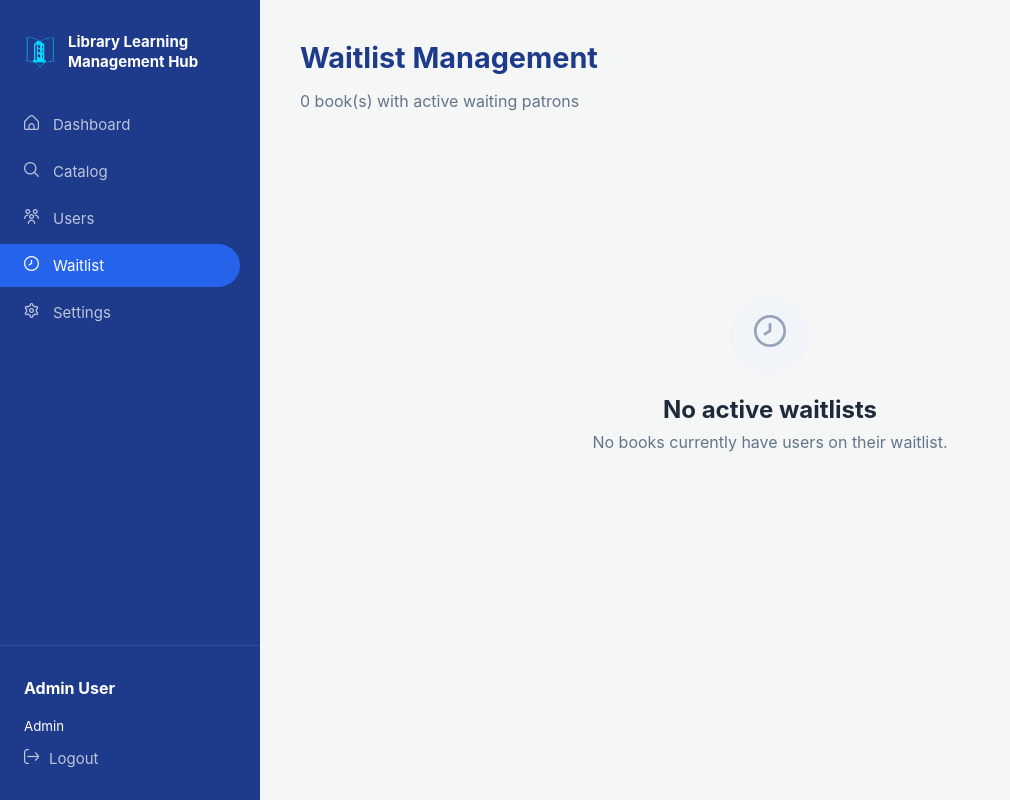
After one commit to aishk-afk/LMS, a PHP site: page /admin_waitlist.php in a window 1280 px wide. The commit adds this page. Shown: the whole page, without its empty margins (0-1010 px from the left). Run offline with PHP 8.4, Linux system fonts and the light colour scheme; data comes from the database, SQL or seed files in the repository; data that the repository does not hold is empty; some libraries are stand-ins or nearby versions.

Commit message:
admin_waitlist pacheck
Co-authored-by: Copilot <copilot@github.com>

```diff
--- a/admin_catalog.php
+++ b/admin_catalog.php
@@ -60,7 +60,7 @@ $result = $conn->query($query);
                     <li class="nav-item"><a href="admin_dashboard.html"><i class="fi fi-rr-home"></i> Dashboard</a></li>
                     <li class="nav-item active"><a href="admin_catalog.php"><i class="fi fi-rr-search"></i> Catalog</a></li>
                     <li class="nav-item"><a href="admin_users.html"><i class="fi fi-rr-users-alt"></i> Users</a></li>
-                    <li class="nav-item"><a href="admin_waitlist.html"><i class="fi fi-rr-clock"></i> Waitlist</a></li>
+                    <li class="nav-item"><a href="admin_waitlist.php"><i class="fi fi-rr-clock"></i> Waitlist</a></li>
                     <li class="nav-item"><a href="admin_settings.html"><i class="fi fi-rr-settings"></i> Settings</a></li>
                 </ul>
             </nav>
--- a/admin_dashboard.html
+++ b/admin_dashboard.html
@@ -153,7 +153,7 @@
                     <li class="nav-item active"><a href="#"><i class="fi fi-rr-home"></i> Dashboard</a></li>
                     <li class="nav-item"><a href="admin_catalog.php"><i class="fi fi-rr-search"></i> Catalog</a></li>
                     <li class="nav-item"><a href="admin_users.html"><i class="fi fi-rr-users-alt"></i> Users</a></li>
-                    <li class="nav-item"><a href="admin_waitlist.html"><i class="fi fi-rr-clock"></i> Waitlist</a></li>
+                    <li class="nav-item"><a href="admin_waitlist.php"><i class="fi fi-rr-clock"></i> Waitlist</a></li>
                     <li class="nav-item"><a href="admin_settings.html"><i class="fi fi-rr-settings"></i> Settings</a></li>
                 </ul>
             </nav>
--- a/admin_settings.html
+++ b/admin_settings.html
@@ -148,7 +148,7 @@
                     <li class="nav-item"><a href="admin_dashboard.html"><i class="fi fi-rr-home"></i> Dashboard</a></li>
                     <li class="nav-item"><a href="admin_catalog.php"><i class="fi fi-rr-search"></i> Catalog</a></li>
                     <li class="nav-item"><a href="admin_users.html"><i class="fi fi-rr-users-alt"></i> Users</a></li>
-                    <li class="nav-item"><a href="admin_waitlist.html"><i class="fi fi-rr-clock"></i> Waitlist</a></li>
+                    <li class="nav-item"><a href="admin_waitlist.php"><i class="fi fi-rr-clock"></i> Waitlist</a></li>
                     <li class="nav-item active"><a href="#"><i class="fi fi-rr-settings"></i> Settings</a></li>
                 </ul>
             </nav>
--- a/admin_users.html
+++ b/admin_users.html
@@ -131,7 +131,7 @@
                     <li class="nav-item"><a href="admin_dashboard.html"><i class="fi fi-rr-home"></i> Dashboard</a></li>
                     <li class="nav-item"><a href="admin_catalog.php"><i class="fi fi-rr-search"></i> Catalog</a></li>
                     <li class="nav-item active"><a href="#"><i class="fi fi-rr-users-alt"></i> Users</a></li>
-                    <li class="nav-item"><a href="admin_waitlist.html"><i class="fi fi-rr-clock"></i> Waitlist</a></li>
+                    <li class="nav-item"><a href="admin_waitlist.php"><i class="fi fi-rr-clock"></i> Waitlist</a></li>
                     <li class="nav-item"><a href="admin_settings.html"><i class="fi fi-rr-settings"></i> Settings</a></li>
                 </ul>
             </nav>
--- /dev/null
+++ b/admin_waitlist.php
@@ -0,0 +1,234 @@
+<?php
+include 'db_config.php';
+
+$sql = "SELECT b.book_id, b.title, b.image_url, b.edition,
+        GROUP_CONCAT(u.first_name, ' ', u.last_name ORDER BY w.request_date ASC SEPARATOR '||') as borrower_names,
+        GROUP_CONCAT(u.email ORDER BY w.request_date ASC SEPARATOR '||') as borrower_emails,
+        GROUP_CONCAT(u.user_type ORDER BY w.request_date ASC SEPARATOR '||') as borrower_types,
+        COUNT(w.waitlist_id) as waiting_count
+        FROM waitlist w
+        JOIN book b ON w.Book_book_id = b.book_id
+        JOIN user u ON w.Member_user_id = u.user_id
+        GROUP BY b.book_id";
+
+$waitlist_result = $conn->query($sql);
+?>
+
+<!DOCTYPE html>
+<html lang="en">
+
+<head>
+    <meta charset="UTF-8">
+    <meta name="viewport" content="width=device-width, initial-scale=1.0">
+    <title>Library Management System - Waitlist</title>
+    <link rel="stylesheet" href="css/admin.css">
+    <link rel="stylesheet" href="css/layout.css">
+    <link rel="stylesheet" href="css/sidebar.css">
+    <link rel='stylesheet' href='https://cdn-uicons.flaticon.com/uicons-regular-rounded/css/uicons-regular-rounded.css'>
+    <style>
+        /* --- WAITLIST SPECIFIC STYLES --- */
+        .waitlist-header {
+            display: flex;
+            justify-content: space-between;
+            align-items: flex-start;
+            margin-bottom: 30px;
+        }
+
+        .search-container {
+            position: relative;
+            width: 350px;
+        }
+
+        .search-container i {
+            position: absolute;
+            left: 15px;
+            top: 50%;
+            transform: translateY(-50%);
+            color: #94a3b8;
+        }
+
+        .search-input {
+            width: 100%;
+            padding: 12px 15px 12px 45px;
+            border: 1px solid #e2e8f0;
+            border-radius: 12px;
+            background: white;
+            font-size: 14px;
+            outline: none;
+            transition: border-color 0.2s;
+        }
+
+        .search-input:focus {
+            border-color: #2563eb;
+        }
+
+        /* Empty State Box from Figma */
+        .empty-state-container {
+            width: 100%;
+            height: 400px;
+            border: 2px dashed #e2e8f0;
+            border-radius: 24px;
+            display: flex;
+            flex-direction: column;
+            align-items: center;
+            justify-content: center;
+            text-align: center;
+            background: rgba(248, 250, 252, 0.5);
+            margin-top: 20px;
+        }
+
+        .empty-icon-circle {
+            width: 80px;
+            height: 80px;
+            background: #eff6ff;
+            border-radius: 50%;
+            display: flex;
+            align-items: center;
+            justify-content: center;
+            margin-bottom: 20px;
+        }
+
+        .empty-icon-circle i {
+            font-size: 32px;
+            color: #3b82f6;
+            opacity: 0.6;
+        }
+
+        .empty-state-container h2 {
+            font-size: 20px;
+            color: #1e293b;
+            margin: 0 0 8px 0;
+        }
+
+        .empty-state-container p {
+            font-size: 14px;
+            color: #64748b;
+            margin: 0;
+        }
+    </style>
+</head>
+
+<body>
+    <div class="admin-container">
+        <aside class="sidebar">
+            <div class="sidebar-header">
+                <img src="applogo(2).png" alt="Logo" class="logo-icon">
+                <h2 class="brand-name">Library Learning Management Hub</h2>
+            </div>
+            <nav class="sidebar-nav">
+                <ul>
+                    <li class="nav-item"><a href="admin_dashboard.html"><i class="fi fi-rr-home"></i> Dashboard</a></li>
+                    <li class="nav-item"><a href="admin_catalog.php"><i class="fi fi-rr-search"></i> Catalog</a></li>
+                    <li class="nav-item"><a href="admin_users.html"><i class="fi fi-rr-users-alt"></i> Users</a></li>
+                    <li class="nav-item active"><a href="admin_waitlist.php"><i class="fi fi-rr-clock"></i> Waitlist</a></li>
+                    <li class="nav-item"><a href="admin_settings.html"><i class="fi fi-rr-settings"></i> Settings</a>
+                    </li>
+                </ul>
+            </nav>
+            <div class="sidebar-footer">
+                <div class="admin-profile">
+                    <strong>Admin User</strong><br><small>Admin</small>
+                </div>
+                <a href="index.html" class="logout-link"><i class="fi fi-rr-exit"></i> Logout</a>
+            </div>
+        </aside>
+
+        <main class="main-content">
+            <div class="header-section" style="margin-bottom: 30px;">
+                <h1 style="font-size: 1.8rem; color: #1e3a8a; margin: 0;">Waitlist Management</h1>
+                <p style="color: #64748b;">
+                    <?php echo ($waitlist_result && $waitlist_result->num_rows > 0) ? $waitlist_result->num_rows : '0'; ?>
+                    book(s) with active waiting patrons
+                </p>
+            </div>
+
+            <?php if ($waitlist_result && $waitlist_result->num_rows > 0): ?>
+                <?php while ($row = $waitlist_result->fetch_assoc()):
+                    $names = explode('||', $row['borrower_names']);
+                    $emails = explode('||', $row['borrower_emails']);
+                    $types = explode('||', $row['borrower_types']);
+                    ?>
+                    <div
+                        style="background: white; border-radius: 16px; border: 1px solid #e2e8f0; padding: 24px; margin-bottom: 25px; box-shadow: 0 2px 4px rgba(0,0,0,0.02);">
+
+                        <div style="display: flex; gap: 20px; border-bottom: 1px solid #f1f5f9; padding-bottom: 20px;">
+                            <img src="<?php echo htmlspecialchars($row['image_url']); ?>"
+                                style="width: 70px; height: 95px; border-radius: 8px; object-fit: cover;">
+                            <div style="flex-grow: 1;">
+                                <h2 style="font-size: 1.2rem; color: #1e293b; margin: 0;">
+                                    <?php echo htmlspecialchars($row['title']); ?>
+                                </h2>
+                                <p style="color: #64748b; font-size: 0.85rem; margin: 4px 0;">
+                                    <?php echo htmlspecialchars($row['edition']); ?>
+                                </p>
+                                <div style="display: flex; gap: 8px; margin-top: 10px;">
+                                    <span
+                                        style="background: #eff6ff; color: #3b82f6; padding: 4px 12px; border-radius: 6px; font-size: 0.75rem; font-weight: 600;">Home-Use</span>
+                                    <span
+                                        style="background: #fef2f2; color: #ef4444; padding: 4px 12px; border-radius: 6px; font-size: 0.75rem; font-weight: 600;">Unavailable</span>
+                                </div>
+                            </div>
+
+                            <div
+                                style="background: #fff7ed; border: 1px solid #ffedd5; padding: 8px 15px; border-radius: 12px; text-align: center; min-width: 70px;">
+                                <p
+                                    style="margin: 0; font-size: 0.65rem; color: #c2410c; font-weight: 700; text-transform: uppercase;">
+                                    Waiting</p>
+                                <p style="margin: 0; font-size: 1.4rem; color: #ea580c; font-weight: 800;">
+                                    <?php echo $row['waiting_count']; ?>
+                                </p>
+                            </div>
+                        </div>
+
+                        <div style="margin-top: 20px;">
+                            <h4
+                                style="font-size: 0.8rem; color: #94a3b8; margin-bottom: 15px; font-weight: 600; text-transform: uppercase;">
+                                Waitlisted Borrowers</h4>
+
+                            <?php for ($i = 0; $i < count($names); $i++): ?>
+                                <div
+                                    style="display: flex; align-items: center; justify-content: space-between; padding: 12px 0; border-bottom: <?php echo ($i < count($names) - 1) ? '1px solid #f8fafc' : 'none'; ?>;">
+                                    <div style="display: flex; align-items: center; gap: 15px;">
+                                        <span style="color: #ea580c; font-weight: 700; width: 15px; font-size: 0.9rem;">
+                                            <?php echo ($i + 1); ?>
+                                        </span>
+                                        <div
+                                            style="width: 38px; height: 38px; background: #dbeafe; color: #2563eb; border-radius: 50%; display: flex; align-items: center; justify-content: center; font-weight: 600; font-size: 0.85rem;">
+                                            <?php echo strtoupper(substr($names[$i], 0, 1)); ?>
+                                        </div>
+                                        <div>
+                                            <p style="margin: 0; font-size: 0.9rem; font-weight: 600; color: #1e293b;">
+                                                <?php echo htmlspecialchars($names[$i]); ?>
+                                            </p>
+                                            <p style="margin: 0; font-size: 0.75rem; color: #64748b;">
+                                                <?php echo htmlspecialchars($types[$i]); ?> •
+                                                <?php echo htmlspecialchars($emails[$i]); ?>
+                                            </p>
+                                        </div>
+                                    </div>
+                                    <button
+                                        style="background: #f8fafc; border: 1px solid #e2e8f0; color: #94a3b8; padding: 6px 14px; border-radius: 8px; font-size: 0.8rem; display: flex; align-items: center; gap: 6px; cursor: pointer;">
+                                        <i class="fi fi-rr-bell-ring" style="font-size: 0.75rem;"></i> Unavailable
+                                    </button>
+                                </div>
+                            <?php endfor; ?>
+                        </div>
+                    </div>
+                <?php endwhile; ?>
+
+            <?php else: ?>
+                <div
+                    style="display: flex; flex-direction: column; align-items: center; justify-content: center; height: 60vh; text-align: center;">
+                    <div
+                        style="background: #f1f5f9; width: 80px; height: 80px; border-radius: 50%; display: flex; align-items: center; justify-content: center; margin-bottom: 20px;">
+                        <i class="fi fi-rr-clock" style="font-size: 2rem; color: #94a3b8;"></i>
+                    </div>
+                    <h2 style="color: #1e293b; margin: 0; font-size: 1.5rem;">No active waitlists</h2>
+                    <p style="color: #64748b; margin-top: 8px;">No books currently have users on their waitlist.</p>
+                </div>
+            <?php endif; ?>
+        </main>
+    </div>
+</body>
+
+</html>
```
Also changed, not shown: admin_waitlist.html (deleted, +0 -141 lines).
